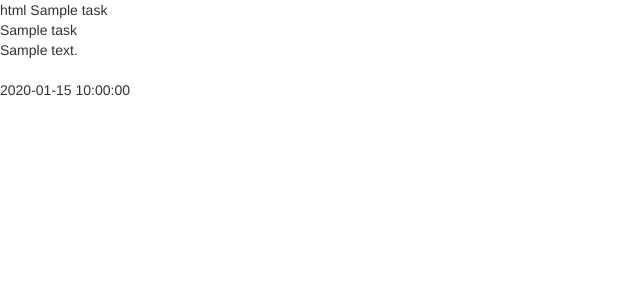
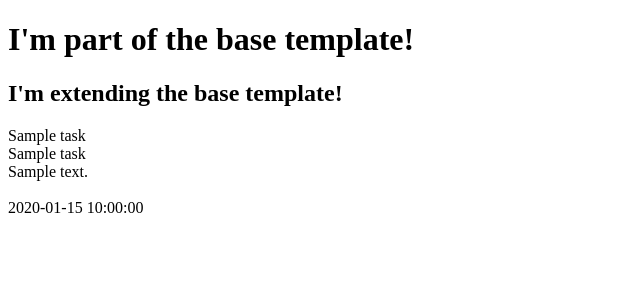
Before and after one commit to grisselfaura/Flask-Mini-Project-20, a Flask app: page / in a window 1280 px wide. Shown: the top 300 px of the page, without its empty margins (0-640 px from the left). Run offline with Flask 2, Linux system fonts and the light colour scheme; a database or web service that is not in the repository returns one stand-in record (values such as "Sample title"); some libraries are stand-ins or nearby versions.

Commit message:
Create base template

```diff
--- /dev/null
+++ b/templates/base.html
@@ -0,0 +1,14 @@
+<!DOCTYPE html>
+<html lang="en">
+<head>
+    <meta charset="UTF-8">
+    <meta name="viewport" content="width=device-width, initial-scale=1.0">
+    <title>Task Manager</title>
+</head>
+<body>
+
+    <h1> I'm part of the base template!</h1>
+    {% block content %}
+    {% endblock %}
+</body>
+</html>
--- a/templates/tasks.html
+++ b/templates/tasks.html
@@ -1,15 +1,8 @@
-html<!DOCTYPE html>
-<html lang="en">
-<head>
-<meta charset="UTF-8">
-<meta name="viewport" content="width=device-width, initial-scale=1.0">
-<meta http-equiv="X-UA-Compatible" content="ie=edge">
-<link rel="stylesheet" href="https://cdnjs.cloudflare.com/ajax/libs/twitter-bootstrap/3.3.7/css/bootstrap.min.css">
-<link rel="stylesheet" href="https://cdnjs.cloudflare.com/ajax/libs/font-awesome/5.13.0/css/all.min.css">
-<link rel="stylesheet" href="assets/css/style.css">
-<title>Task Manager</title>
-</head>
-<body>
+{% extends "base.html" %}
+{% block content %}
+
+    <h2> I'm extending the base template!</h2>
+
     {% for task in tasks %}
         {{ task.task_name }}<br>
         {{ task.category_name }}<br>
@@ -17,5 +10,5 @@ html<!DOCTYPE html>
         {{ task.is_urgent }}<br>
         {{ task.due_date }}<br>
     {% endfor %}
-</body>
-</html>
+
+{% endblock %}
```
